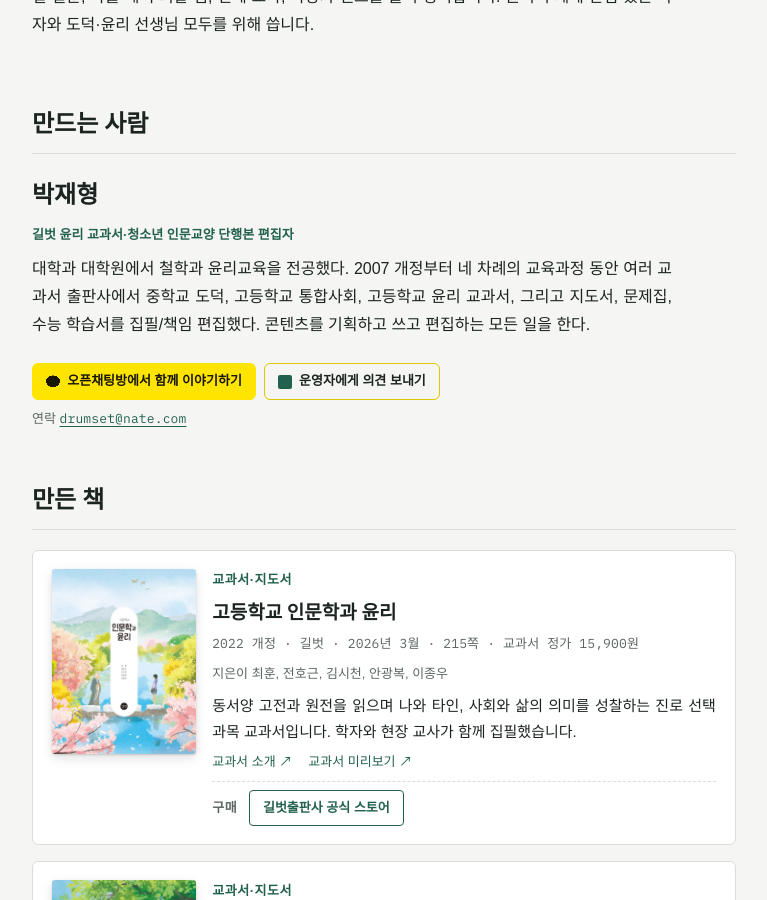
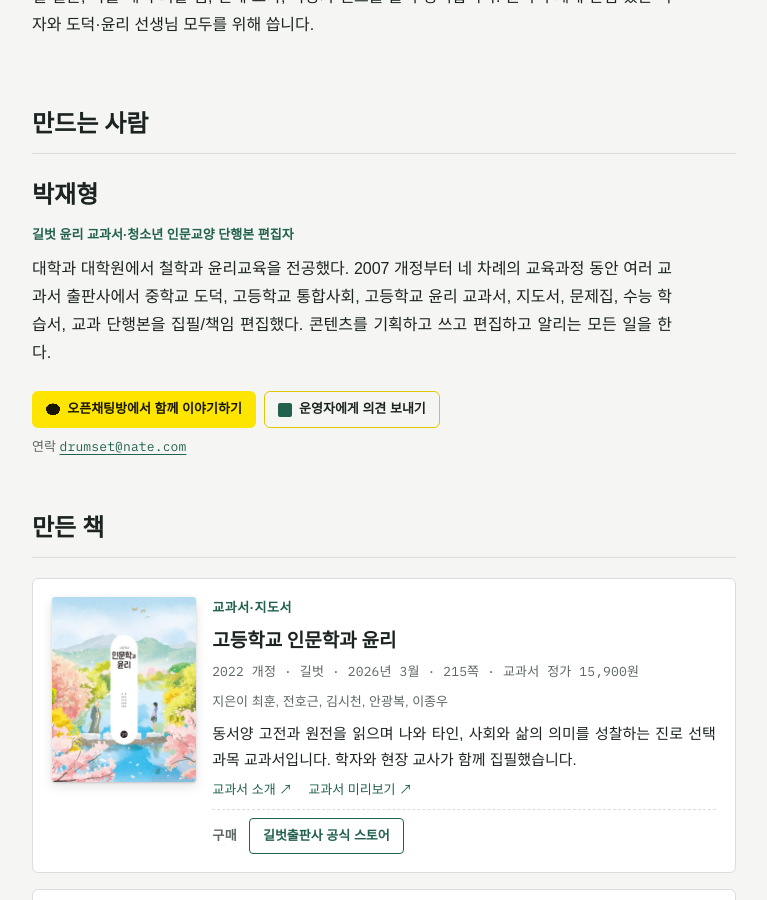
Before and after one commit to ethics-news/ethics-news.github.io, a Jekyll site: the page built from about/index.html, in a window 1280 px wide and 900 px high, scrolled down 321 px. Shown: the whole window, without its empty margins (256-1023 px from the left). Built offline with Jekyll 4.4.1, drawn with Linux system fonts in a browser that asks for light colours; some web fonts are replaced.

Commit message:
소개 글 경력 문장 수정
Co-Authored-By: Claude Opus 5.5 <noreply@anthropic.com>
Claude-Session: https://claude.ai/code/session_01T6ePPceWU8bVGSDdg45vi9

```diff
--- a/about/index.html
+++ b/about/index.html
@@ -17,7 +17,7 @@ title: 소개
     <p class="person-name">{{ site.author }}</p>
     <p class="person-role">길벗 윤리 교과서·청소년 인문교양 단행본 편집자</p>
     <div class="prose">
-      <p>대학과 대학원에서 철학과 윤리교육을 전공했다. 2007 개정부터 네 차례의 교육과정 동안 여러 교과서 출판사에서 중학교 도덕, 고등학교 통합사회, 고등학교 윤리 교과서, 그리고 지도서, 문제집, 수능 학습서를 집필/책임 편집했다. 콘텐츠를 기획하고 쓰고 편집하는 모든 일을 한다.</p>
+      <p>대학과 대학원에서 철학과 윤리교육을 전공했다. 2007 개정부터 네 차례의 교육과정 동안 여러 교과서 출판사에서 중학교 도덕, 고등학교 통합사회, 고등학교 윤리 교과서, 지도서, 문제집, 수능 학습서, 교과 단행본을 집필/책임 편집했다. 콘텐츠를 기획하고 쓰고 편집하고 알리는 모든 일을 한다.</p>
     </div>
     <p class="person-contact"><span class="chat-btns"><a class="openchat" href="{{ site.openchat }}" target="_blank" rel="noopener">오픈채팅방에서 함께 이야기하기</a>{% if site.feedback_form %}<a class="openchat form" href="{{ site.feedback_form }}" target="_blank" rel="noopener">운영자에게 의견 보내기</a>{% endif %}</span></p>
     <p class="person-contact">연락 <a class="mono mail" href="mailto:{{ site.email }}">{{ site.email }}</a></p>
```
